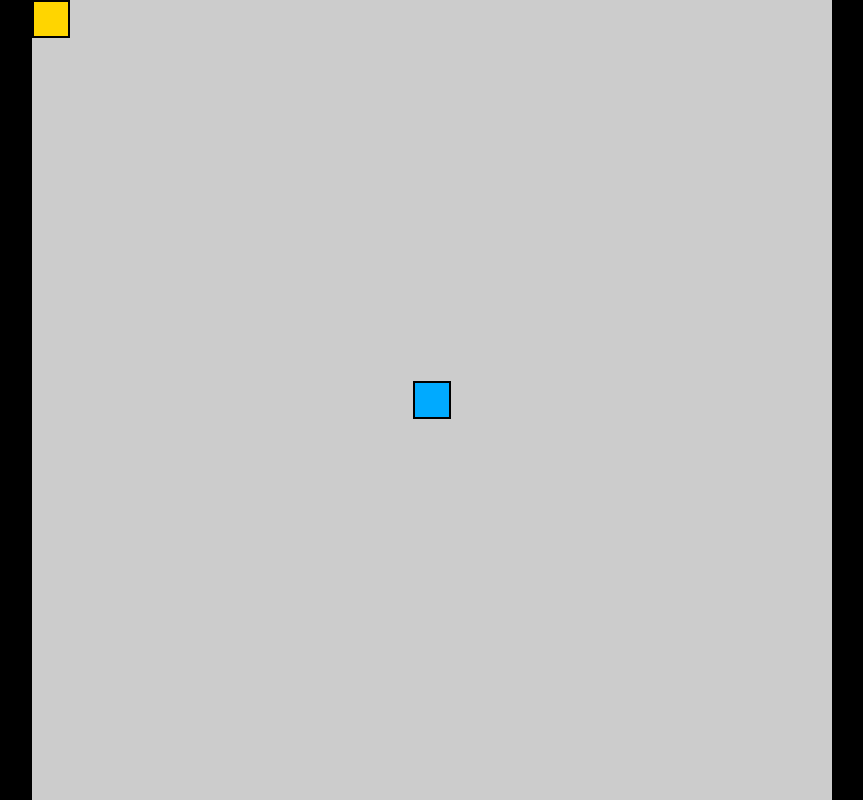
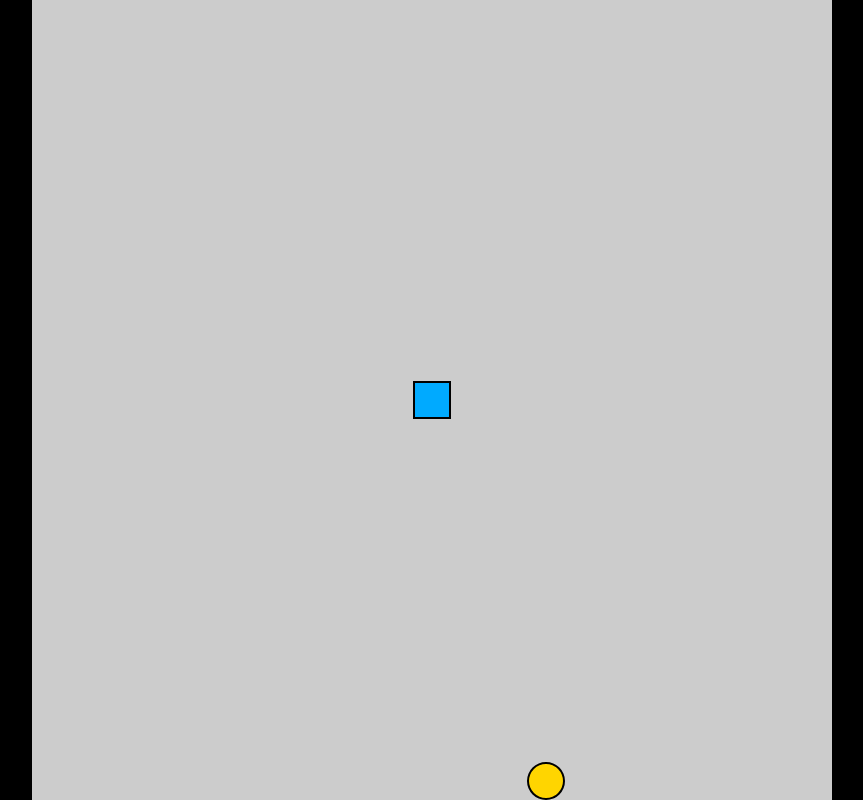
Before and after one commit to Liosavid/2021-01_JAVASCRIPT_Snake-Game, a plain HTML site: page index.html in a window 1280 px wide. Shown: the whole page, without its empty margins (208-1071 px from the left). Drawn offline with Linux system fonts and the light colour scheme.

Commit message:
Created grid file

```diff
--- a/javascript/food.js
+++ b/javascript/food.js
@@ -1,9 +1,19 @@
-let food = {x: 0, y: 0}
+import { onSnake, expandSnake } from './snake.js';
+import { randomGridPosition } from './grid.js';
+
+// Make sure it starts at 1 and not 0 as css grid starts at 1 (0 would be outside the grid)
+let food = getRandomFoodPosition();
+
+// How much the snake grows when it eats the food
+const EXPANSION_RATE = 1;
 
 
 
 export function update(){
-
+    if(onSnake(food)){
+        expandSnake(EXPANSION_RATE);
+        food = getRandomFoodPosition();
+    }
 }
 
 export function draw(gameBoard){
@@ -12,6 +22,14 @@ export function draw(gameBoard){
     foodElement.style.gridColumnStart = food.x;
     foodElement.classList.add('food');
     gameBoard.appendChild(foodElement);
+}
 
+function getRandomFoodPosition(){
+    let newFoodPosition;
 
+    while(newFoodPosition == null || onSnake(newFoodPosition)) {
+        newFoodPosition = randomGridPosition();
+    }
+
+    return newFoodPosition;
 }
--- /dev/null
+++ b/javascript/grid.js
@@ -0,0 +1,9 @@
+const GRID_SIZE = 21;
+
+export function randomGridPosition(){
+    return {
+        x: Math.floor(Math.random() * GRID_SIZE) + 1,
+        y: Math.floor(Math.random() * GRID_SIZE) + 1
+    }
+
+}
--- a/javascript/snake.js
+++ b/javascript/snake.js
@@ -3,13 +3,12 @@
 import { getInputDirection } from "./input.js";
 
 export const SNAKE_SPEED = 5; // Snake moves XX times per second.
-const snakeBody = [
-
-    { x: 11, y: 11 }, // Draw the snake in the middle of the screen to start
-
-];
+const snakeBody = [ { x: 11, y: 11 } ];  // Draw the snake in the middle of the screen to start
+let newSegments = 0;
 
 export function update(){
+    addSegments();
+
     const inputDirection = getInputDirection();
 
     // update tail od the snake
@@ -34,3 +33,28 @@ export function draw(gameBoard){
     })
 
 }
+
+export function expandSnake(amount){
+    newSegments += amount;
+
+}
+
+export function onSnake(position){
+    return snakeBody.some(segment => {
+        return equalPositions(segment, position);
+    })
+
+}
+
+function equalPositions(pos1, pos2){
+    return pos1.x === pos2.x && pos1.y === pos2.y;
+}
+
+function addSegments(){
+    for(let i = 0; i < newSegments; i++){
+        snakeBody.push( { ...snakeBody[snakeBody.length - 1] } )
+    }
+
+    newSegments = 0;
+
+}
--- a/style/style.css
+++ b/style/style.css
@@ -25,4 +25,5 @@ body {
   .food {
     background-color: hsl(50, 100%, 50%);
     border: .25vmin solid black;
+    border-radius: 100%;
   }
```
